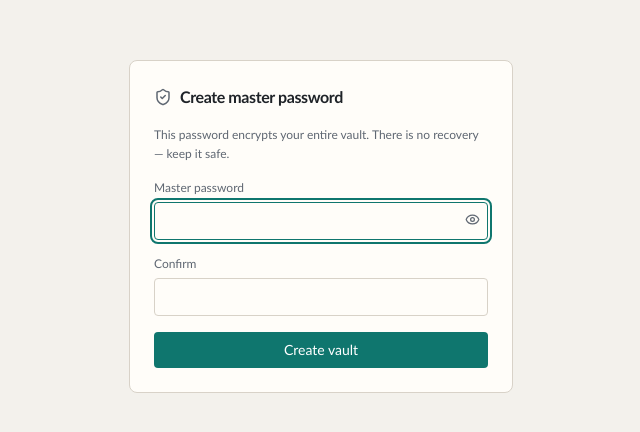
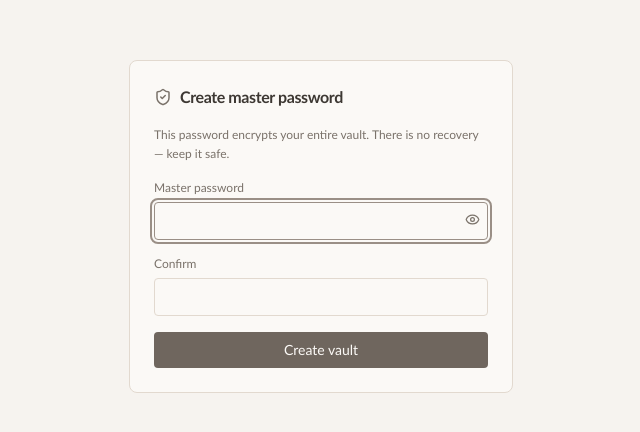
Before and after one commit to Captless/vault, a React (Vite) app: page /setup in a window 1280 px wide. Shown: the part 174-606 px from the top of the page, without its empty margins (319-959 px from the left). Built offline with nearby package versions, Linux system fonts and the light colour scheme; a web font is replaced by a local one.

Commit message:
ui-design: soften color theme (remove AI-generic accents)

```diff
--- a/src/index.css
+++ b/src/index.css
@@ -3,46 +3,54 @@
 @custom-variant dark (&:where(.dark, .dark *));
 
 :root {
-  --app-bg: #f3f1ec;
-  --app-surface: #fffdf9;
-  --app-surface-2: #ece8e1;
-  --app-sidebar: #ebe7df;
-  --app-border: #d8d2c8;
-  --app-border-strong: #c4bcaf;
-  --app-text: #1f2328;
-  --app-text-muted: #5f6772;
-  --app-text-faint: #8a9199;
-  --app-accent: #0f766e;
-  --app-accent-hover: #0d655e;
-  --app-accent-soft: #d9eeeb;
-  --app-danger: #b42318;
-  --app-danger-soft: #fee4e2;
-  --app-success: #067647;
-  --app-success-soft: #dcfae6;
-  --app-shadow: 0 1px 2px rgba(31,35,40,.06), 0 8px 24px rgba(31,35,40,.06);
+  /* Soft, muted "Faded Paper" — desaturated warm neutrals, no solid/generic AI accents */
+  --app-bg: #f6f3ef;
+  --app-surface: #fbf9f6;
+  --app-surface-2: #f0ebe4;
+  --app-sidebar: #f1ede7;
+  --app-border: #e2d9cf;
+  --app-border-strong: #cfc3b6;
+  --app-text: #3d3833;
+  --app-text-muted: #7a726a;
+  --app-text-faint: #a39a90;
+  --app-accent: #9a8f86;          /* soft warm taupe */
+  --app-accent-hover: #8e837a;
+  --app-accent-soft: #eee6de;
+  --app-primary: #6f665e;         /* muted button bg (soft, not solid black) */
+  --app-primary-hover: #645c55;
+  --app-on-primary: #fbf9f6;
+  --app-danger: #b97a74;          /* dusty rose */
+  --app-danger-soft: #f5e9e7;
+  --app-success: #7e9484;         /* muted sage */
+  --app-success-soft: #e8efe9;
+  --app-shadow: 0 1px 2px rgba(61,56,51,.04), 0 10px 28px rgba(61,56,51,.06);
   --app-font: "Avenir Next", "Segoe UI Variable", "Trebuchet MS", "Noto Sans", sans-serif;
   --app-mono: "Cascadia Mono", "JetBrains Mono", ui-monospace, monospace;
   color-scheme: light;
 }
 
 .dark {
-  --app-bg: #11161c;
-  --app-surface: #171e26;
-  --app-surface-2: #1f2933;
-  --app-sidebar: #141b22;
-  --app-border: #2a3642;
-  --app-border-strong: #3a4958;
-  --app-text: #e7edf3;
-  --app-text-muted: #a7b4c2;
-  --app-text-faint: #738496;
-  --app-accent: #2dd4bf;
-  --app-accent-hover: #5eead4;
-  --app-accent-soft: rgba(45, 212, 191, .14);
-  --app-danger: #f97066;
-  --app-danger-soft: rgba(249, 112, 102, .14);
-  --app-success: #47cd89;
-  --app-success-soft: rgba(71, 205, 137, .14);
-  --app-shadow: 0 1px 2px rgba(0,0,0,.35), 0 12px 32px rgba(0,0,0,.35);
+  /* Soft "Dusk Linen" — low-contrast charcoal with misty, desaturated tones */
+  --app-bg: #252321;
+  --app-surface: #2d2a27;
+  --app-surface-2: #36322e;
+  --app-sidebar: #282522;
+  --app-border: #413c37;
+  --app-border-strong: #524b44;
+  --app-text: #e8e2db;
+  --app-text-muted: #b5aba1;
+  --app-text-faint: #857c73;
+  --app-accent: #c2b6a8;          /* soft sand */
+  --app-accent-hover: #cec3b6;
+  --app-accent-soft: rgba(194, 182, 168, .12);
+  --app-primary: #c2b6a8;         /* soft light primary on dark */
+  --app-primary-hover: #cec3b6;
+  --app-on-primary: #2d2a27;
+  --app-danger: #d49a94;          /* soft rose */
+  --app-danger-soft: rgba(212, 154, 148, .14);
+  --app-success: #a3b7a8;         /* misty sage */
+  --app-success-soft: rgba(163, 183, 168, .14);
+  --app-shadow: 0 1px 2px rgba(0,0,0,.22), 0 12px 30px rgba(0,0,0,.22);
   color-scheme: dark;
 }
 
@@ -67,8 +75,9 @@ button, input, textarea, select, a { touch-action: manipulation; }
 .bg-zinc-50, .bg-\[\#fafafa\] { background-color: var(--app-bg) !important; }
 .bg-zinc-100 { background-color: var(--app-surface-2) !important; }
 .bg-zinc-200 { background-color: var(--app-border) !important; }
-.bg-zinc-900 { background-color: var(--app-accent) !important; }
-.hover\:bg-zinc-800:hover { background-color: var(--app-accent-hover) !important; }
+.bg-zinc-900 { background-color: var(--app-primary) !important; color: var(--app-on-primary) !important; }
+.bg-zinc-900.text-white, .bg-zinc-900 .text-white, .bg-zinc-900 svg { color: var(--app-on-primary) !important; }
+.hover\:bg-zinc-800:hover { background-color: var(--app-primary-hover) !important; }
 .hover\:bg-zinc-50:hover, .hover\:bg-zinc-100:hover { background-color: var(--app-surface-2) !important; }
 .text-zinc-900, .text-zinc-800 { color: var(--app-text) !important; }
 .text-zinc-700, .text-zinc-600, .text-zinc-500 { color: var(--app-text-muted) !important; }
@@ -78,7 +87,6 @@ button, input, textarea, select, a { touch-action: manipulation; }
 .ring-zinc-900 { --tw-ring-color: var(--app-accent) !important; }
 .focus\:border-zinc-900:focus, .focus\:border-zinc-400:focus { border-color: var(--app-accent) !important; }
 .focus\:ring-zinc-900\/10:focus { --tw-ring-color: color-mix(in srgb, var(--app-accent) 18%, transparent) !important; }
-.text-white { color: #fff !important; }
 .bg-black\/20 { background-color: rgba(8, 12, 16, .38) !important; }
 .dark .bg-black\/20 { background-color: rgba(2, 6, 10, .62) !important; }
 
```
